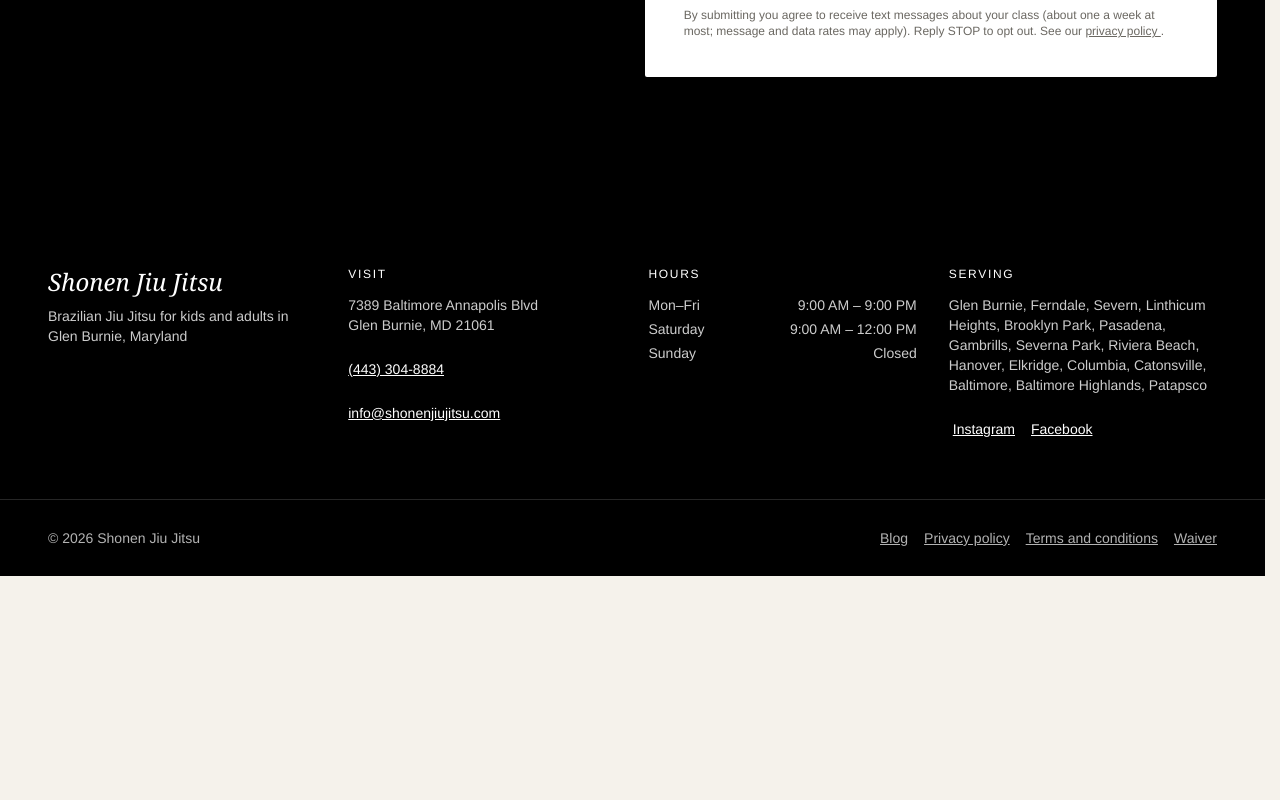
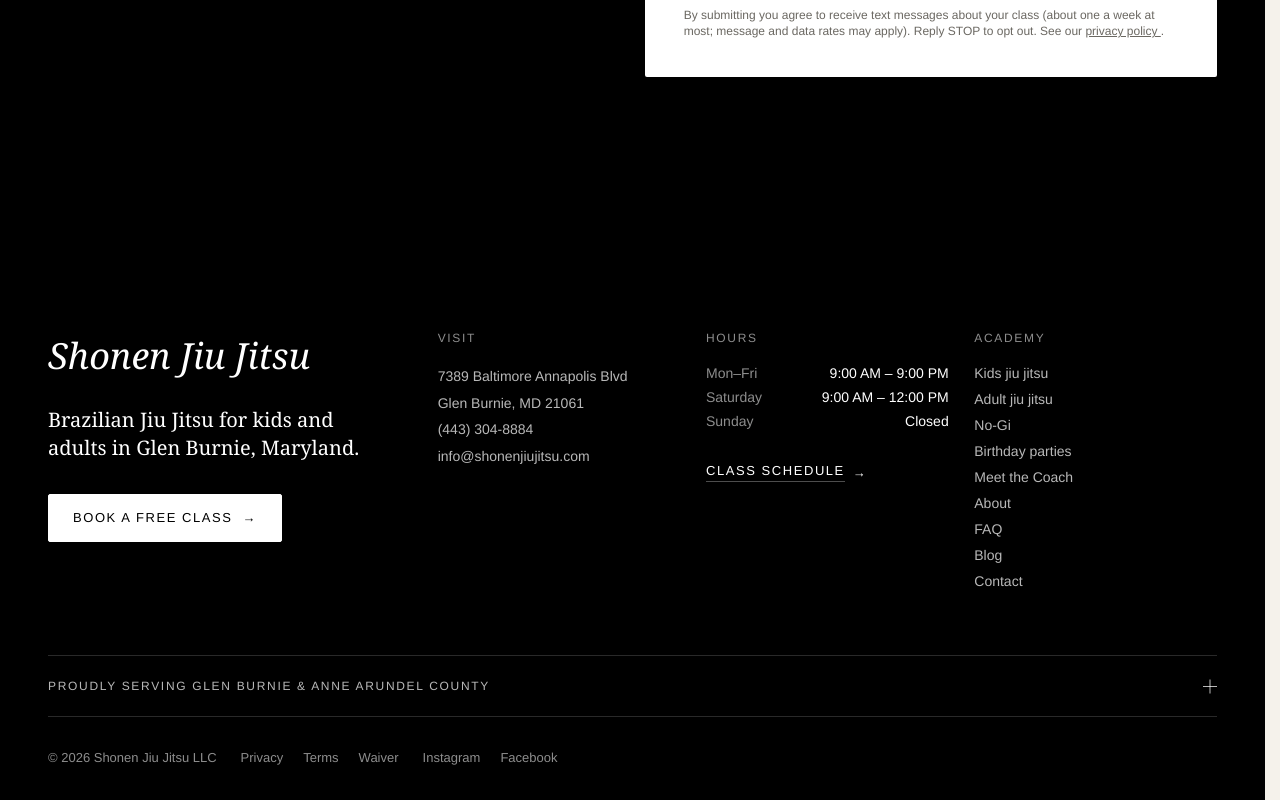
Before and after one commit to anthonysim/shonen-bjj-app, an Astro site: page / in a window 1280 px wide. Shown: the part 10394-11194 px from the top of the page. Before the commit the page ends 10970 px from the top, so only its background shows below. Built offline with nearby package versions, Linux system fonts and the light colour scheme; Astro itself is replaced by a stand-in of ours; a web font is replaced by a local one.

Commit message:
Rebuild the footer like the original
- Wide brand column: wordmark, the serif tagline and a 'Book a free
  class' button.
- Visit (address linking to Maps, phone, email), Hours (with a 'Class
  schedule' link) and Academy (nine page links) columns.
- A collapsible 'Proudly serving Glen Burnie & Anne Arundel County' row
  listing the towns.
- Bottom bar: copyright with the LLC name, Privacy / Terms / Waiver and
  Instagram / Facebook.
- Footer links keep 44px tap targets below lg.

footerLinks is now the Academy column; legalLinks holds the bottom-row
legal links (both covered by the existing route test).

```diff
--- a/src/components/Footer.astro
+++ b/src/components/Footer.astro
@@ -1,57 +1,126 @@
 ---
-import { footerLinks, site } from '@/data/site';
+// Site footer, like the original: a wide brand column (wordmark, tagline, booking button), then
+// Visit, Hours and Academy columns; a collapsible "Proudly serving" row listing the towns; and a
+// bottom bar with the copyright, legal links and social links.
+import Button from '@/components/Button.astro';
+import LinkArrow from '@/components/LinkArrow.astro';
+import { footerLinks, legalLinks, site } from '@/data/site';
+import { mapsUrl } from '@/lib/maps';
 
 const { address } = site;
 const cityLine = `${address.city}, ${address.region} ${address.postalCode}`;
 const year = new Date().getFullYear();
+const [homeCity, ...otherTowns] = site.serviceArea;
+const towns = [homeCity, site.county, ...otherTowns].join(' · ');
+const label = 'mb-4 text-label font-medium tracking-[0.14em] text-white/55 uppercase';
+const link = 'transition-colors hover:text-white';
+// 44px tap targets on phones and tablets; compact rows from lg, like the original
+const tap = 'inline-flex min-h-11 items-center lg:min-h-0';
 ---
 
-<footer class="bg-ink text-white [--heading:#fff]">
-  <div class="page-container grid gap-8 py-12 md:grid-cols-2 lg:grid-cols-4">
-    <div>
-      <p class="font-display text-2xl font-light italic">{site.name}</p>
-      <p class="mt-2 text-sm text-white/80">{site.tagline}</p>
+<footer class="bg-ink pt-[clamp(64px,3rem+5vw,128px)] pb-8 text-sm text-white/72 [--heading:#fff]">
+  <div class="page-container grid gap-x-[clamp(16px,2vw,32px)] gap-y-12 pb-[clamp(48px,5vw,80px)] sm:grid-cols-2 lg:grid-cols-[minmax(0,1.5fr)_repeat(3,minmax(0,1fr))]">
+    <div class="space-y-6 sm:col-span-2 lg:col-span-1 lg:pr-12">
+      <a
+        href="/"
+        class="inline-block font-display text-[clamp(1.75rem,1.4rem+1.2vw,2.25rem)] font-light italic text-white"
+      >
+        {site.name}
+      </a>
+      <p class="max-w-[30ch] font-display text-[clamp(1.125rem,1.07rem+0.25vw,1.25rem)] leading-[1.4] font-light text-white">
+        {site.tagline}.
+      </p>
+      <Button href={site.cta.href} variant="inverse" arrow class="mt-2">
+        {site.cta.label}
+      </Button>
     </div>
 
     <div>
-      <h2 class="font-sans text-label font-medium tracking-[0.14em] uppercase">Visit</h2>
-      <address class="mt-3 text-sm text-white/80 not-italic">
+      <p class={label}>Visit</p>
+      <address class="leading-[1.9] not-italic">
+        <a href={mapsUrl(address)} rel="noopener" class={link}>
           {address.street}
           <br />
           {cityLine}
-      </address>
-      <p class="mt-3 flex flex-col text-sm">
-        <a href={site.phone.href} class="inline-flex min-h-11 items-center underline">
+        </a>
+        <br />
+        <a href={site.phone.href} class={link}>
           {site.phone.display}
         </a>
-        <a href={`mailto:${site.email}`} class="inline-flex min-h-11 items-center underline">
+        <br />
+        <a href={`mailto:${site.email}`} class={link}>
           {site.email}
         </a>
-      </p>
+      </address>
     </div>
 
     <div>
-      <h2 class="font-sans text-label font-medium tracking-[0.14em] uppercase">Hours</h2>
-      <dl class="mt-3 space-y-1 text-sm text-white/80">
+      <p class={label}>Hours</p>
+      <dl class="mb-5 max-w-xs space-y-1">
         {site.hours.map((h) => (
           <div class="flex justify-between gap-4">
-            <dt>{h.days}</dt>
-            <dd>{h.time}</dd>
+            <dt class="text-white/55">{h.days}</dt>
+            <dd class="text-white">{h.time}</dd>
           </div>
         ))}
       </dl>
+      <LinkArrow href="/schedule" class="text-white">
+        Class schedule
+      </LinkArrow>
     </div>
 
-    <div>
-      <h2 class="font-sans text-label font-medium tracking-[0.14em] uppercase">Serving</h2>
-      <p class="mt-3 text-sm text-white/80">{site.serviceArea.join(', ')}</p>
-      <ul class="mt-3 flex gap-2">
+    <nav aria-label="Footer">
+      <p class={label}>Academy</p>
+      <ul class="grid lg:gap-1.5">
+        {footerLinks.map((l) => (
+          <li>
+            <a href={l.href} class:list={[link, tap]}>
+              {l.label}
+            </a>
+          </li>
+        ))}
+      </ul>
+    </nav>
+  </div>
+
+  <div class="page-container border-y border-white/16">
+    <details class="group">
+      <summary class="flex min-h-15 cursor-pointer list-none items-center justify-between gap-4 [&::-webkit-details-marker]:hidden">
+        <span class="text-label font-medium tracking-[0.14em] uppercase">
+          Proudly serving {site.address.city} &amp; {site.county}
+        </span>
+        <span
+          aria-hidden="true"
+          class="relative size-3.5 flex-none before:absolute before:top-1/2 before:left-0 before:h-px before:w-full before:bg-current after:absolute after:top-1/2 after:left-0 after:h-px after:w-full after:rotate-90 after:bg-current after:transition-transform group-open:after:rotate-0"
+        />
+      </summary>
+      <p class="max-w-[100ch] pb-5 leading-[1.9]">{towns}</p>
+    </details>
+  </div>
+
+  <div class="page-container flex flex-wrap items-center gap-x-6 gap-y-3 pt-8 text-[0.8125rem] text-white/55">
+    <p>
+      &copy; {year} {site.legalName}
+    </p>
+    <ul class="flex flex-wrap gap-x-5 gap-y-2">
+      {legalLinks.map((l) => (
+        <li>
+          <a
+            href={l.href}
+            class:list={[tap, 'underline-offset-4 hover:text-white hover:underline']}
+          >
+            {l.label}
+          </a>
+        </li>
+      ))}
+    </ul>
+    <ul class="flex flex-wrap gap-x-5 gap-y-2">
       {site.social.map((s) => (
         <li>
           <a
             href={s.href}
-              class="inline-flex min-h-11 items-center px-1 text-sm underline"
             rel="noopener"
+            class:list={[tap, 'underline-offset-4 hover:text-white hover:underline']}
           >
             {s.label}
           </a>
@@ -59,22 +128,4 @@ const year = new Date().getFullYear();
       ))}
     </ul>
   </div>
-  </div>
-
-  <div class="border-t border-white/15">
-    <div class="page-container flex flex-col gap-1 py-4 text-sm text-white/70 md:flex-row md:items-center md:justify-between">
-      <p>
-        &copy; {year} {site.name}
-      </p>
-      <ul class="flex flex-wrap gap-x-4">
-        {footerLinks.map((l) => (
-          <li>
-            <a href={l.href} class="inline-flex min-h-11 items-center underline">
-              {l.label}
-            </a>
-          </li>
-        ))}
-      </ul>
-    </div>
-  </div>
 </footer>
--- a/src/data/site.test.ts
+++ b/src/data/site.test.ts
@@ -1,5 +1,5 @@
 import { describe, expect, it } from 'vitest';
-import { footerLinks, nav, programCards, programs, site } from './site';
+import { footerLinks, legalLinks, nav, programCards, programs, site } from './site';
 
 const allNavHrefs = nav.flatMap((item) => [item.href, ...(item.children ?? []).map((c) => c.href)]);
 
@@ -9,7 +9,12 @@ describe('site data', () => {
   });
 
   it('uses root-relative internal hrefs', () => {
-    const hrefs = [...allNavHrefs, ...footerLinks.map((l) => l.href), site.cta.href];
+    const hrefs = [
+      ...allNavHrefs,
+      ...footerLinks.map((l) => l.href),
+      ...legalLinks.map((l) => l.href),
+      site.cta.href,
+    ];
     for (const href of hrefs) {
       expect(href.startsWith('/')).toBe(true);
     }
--- a/src/data/site.ts
+++ b/src/data/site.ts
@@ -180,9 +180,22 @@ export const nav: NavItem[] = [
   { label: 'Contact', href: '/contact' },
 ];
 
+/** Footer "Academy" column, like the original. */
 export const footerLinks = [
+  { label: 'Kids jiu jitsu', href: '/programs/kids' },
+  { label: 'Adult jiu jitsu', href: '/programs/bjj' },
+  { label: 'No-Gi', href: '/programs/no-gi' },
+  { label: 'Birthday parties', href: '/programs/birthday-parties' },
+  { label: 'Meet the Coach', href: '/team/professor-lee-rosenfield' },
+  { label: 'About', href: '/about' },
+  { label: 'FAQ', href: '/faq' },
   { label: 'Blog', href: '/blog' },
-  { label: 'Privacy policy', href: '/privacy-policy' },
-  { label: 'Terms and conditions', href: '/terms-and-conditions' },
+  { label: 'Contact', href: '/contact' },
+] as const;
+
+/** Footer bottom row. */
+export const legalLinks = [
+  { label: 'Privacy', href: '/privacy-policy' },
+  { label: 'Terms', href: '/terms-and-conditions' },
   { label: 'Waiver', href: '/waiver' },
 ] as const;
```
Lines whose indentation alone changed are shown as unchanged.
